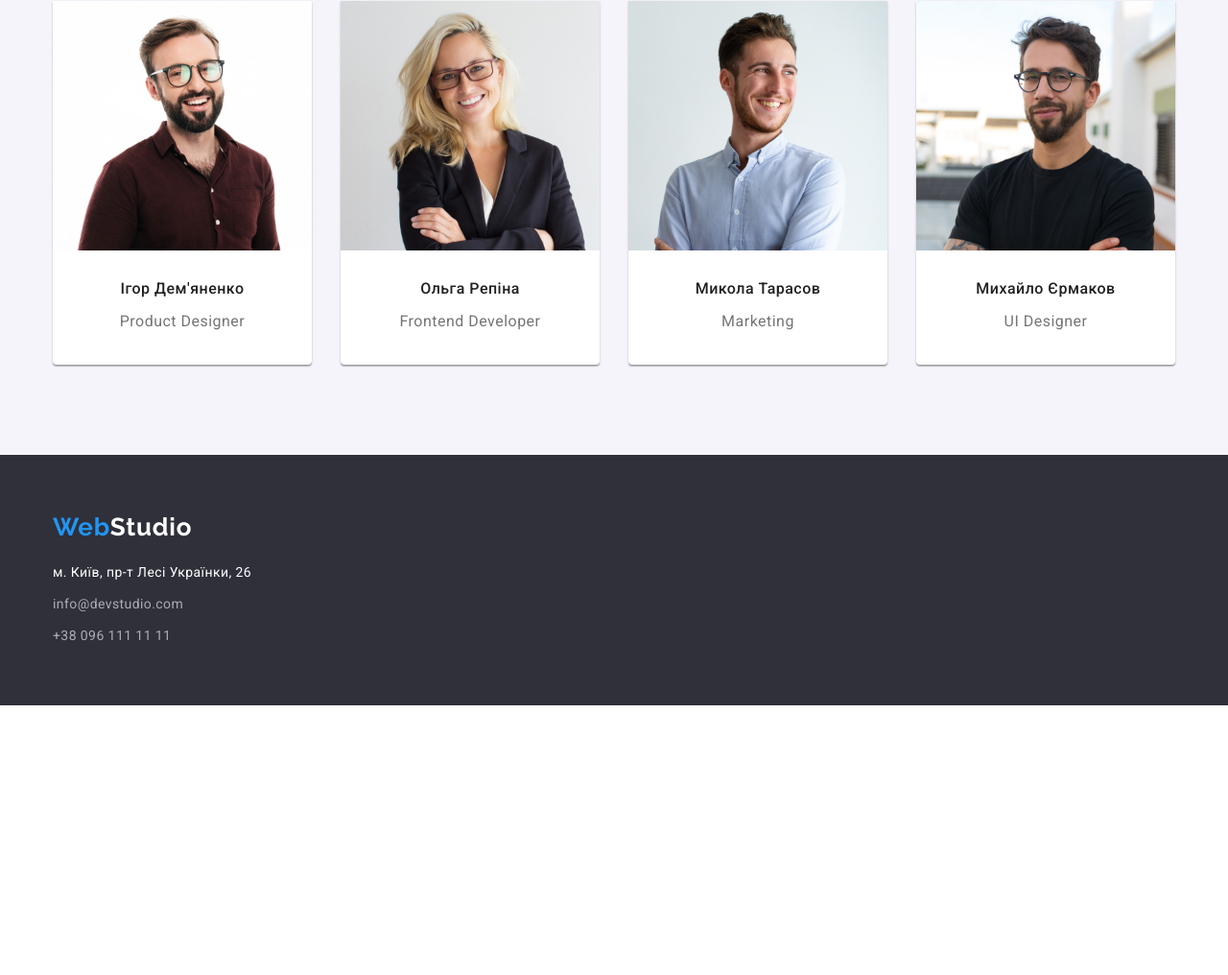
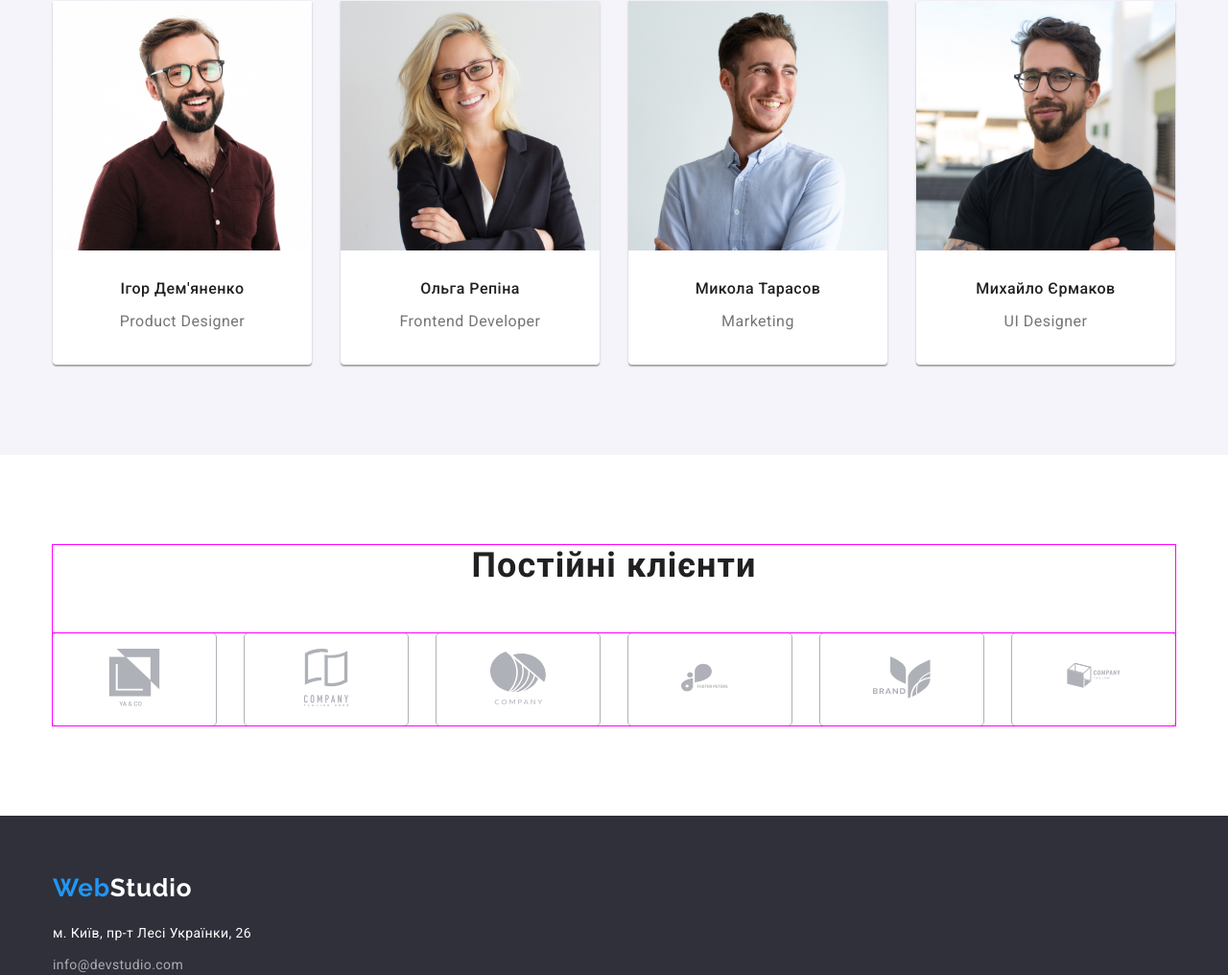
Before and after one commit to EITalanova/goit-markup-hw-06, a plain HTML site: page index.html in a window 1280 px wide. Shown: the part 1781-2797 px from the top of the page at 96% size. Before the commit the page ends 2516 px from the top, so only its background shows below. Drawn offline with nearby package versions, Linux system fonts and the light colour scheme.

Commit message:
Added section Clients

```diff
--- a/css/styles.css
+++ b/css/styles.css
@@ -220,10 +220,25 @@ body {
   display: flex;
 }
 
-.table_cell::before {
+.table-box {
+  display: flex;
+  justify-content: center;
+  padding: 25px 0;
+  margin-bottom: 30px;
+
+  /* outline: 1px solid royalblue; */
+  background-color: var(--back-lgrey);
+
+}
+
+.table-icon {
+
+}
+
+/* .table_cell::before {
   display: block;
-  height: 120px;
-  /* padding: 25px 100px; */
+  height: 120px; */
+  /* padding: 25px 100px;
 
   content: "";
   margin-bottom: 30px;
@@ -248,7 +263,7 @@ body {
 
 .table-icon-astronaut::before {
   background-image: url(../images/astronaut.svg);
-}
+} */
 
 .table_cell:not(:last-child) {
   margin-right: 30px;
@@ -358,6 +373,60 @@ body {
   line-height: 1.88;
   letter-spacing: 0.03em;
 }
+
+.clients {
+  width: 1200px;
+  padding-top: 94px;
+  margin: 0 auto;
+}
+
+.clients-title {
+  text-align: center;
+  margin-bottom: 50px;
+
+font-weight: 700;
+font-size: 36px;
+line-height: 1.17;
+letter-spacing: 0.03em;
+
+
+}
+
+.clients-container {
+
+  outline: 1px solid fuchsia;
+}
+
+.clients-logo {
+  display: flex;
+  justify-content: center;
+  outline: 1px solid fuchsia;
+}
+
+.clients-box {
+
+padding: 16px 32px;
+
+ outline: 1px solid rgba(175, 177, 184, 1);
+ border-radius: 4px;
+ fill: #AFB1B8;
+
+
+}
+
+.clients-box:hover {
+  fill: var(--activity-blue);
+  border: 1px solid var(--activity-blue);
+}
+
+.clients-box:not(:last-child) {
+margin-right: 30px;
+}
+
+.clients-icon {
+
+}
+
 
 .footer {
   background-color: var(--back-grey);
--- a/index.html
+++ b/index.html
@@ -75,6 +75,12 @@
         <div class="about-us-container">
           <ul class="table list-no-markers">
             <li class="table_cell table-icon-antenna">
+              <div class="table-box">
+                <svg class="table-icon" width="70" height="70">
+                  <use href="./images/symbol-defs.svg#icon-antenna"></use>
+                </svg>
+              </div>
+
               <h3 class="table_hader">УВАГА ДО ДЕТАЛЕЙ</h3>
               <p class="table_text">
                 Ідейні міркування, і навіть початок повсякденної роботи з
@@ -83,6 +89,11 @@
             </li>
 
             <li class="table_cell table-icon-clock">
+              <div class="table-box">
+                <svg class="table-icon" width="70" height="70">
+                  <use href="./images/symbol-defs.svg#icon-clock"></use>
+                </svg>
+              </div>
               <h3 class="table_hader">ПУНКТУАЛЬНІСТЬ</h3>
               <p class="table_text">
                 Завдання організації, особливо рамки і місце навчання кадрів
@@ -91,6 +102,11 @@
             </li>
 
             <li class="table_cell table-icon-diagram">
+              <div class="table-box">
+                <svg class="table-icon" width="70" height="70">
+                  <use href="./images/symbol-defs.svg#icon-diagram"></use>
+                </svg>
+              </div>
               <h3 class="table_hader">ПЛАНУВАННЯ</h3>
               <p class="table_text">
                 Так само консультація з широким активом значною мірою зумовлює.
@@ -98,6 +114,11 @@
             </li>
 
             <li class="table_cell table-icon-astronaut">
+              <div class="table-box">
+                <svg class="table-icon" width="70" height="70">
+                  <use href="./images/symbol-defs.svg#icon-astronaut"></use>
+                </svg>
+              </div>
               <h3 class="table_hader">СУЧАСНІ ТЕХНОЛОГІЇ</h3>
               <p class="table_text">
                 Значимість цих проблем настільки очевидна, що реалізація
@@ -193,6 +214,52 @@
           </ul>
         </div>
       </section>
+
+      <section class="clients container-styles">
+        <div class="clients-container ">
+          <h2 class="clients-title">Постійні клієнти</h2>
+
+          <ul class="clients-logo">
+            <li class="clients-box">
+              <div>
+              <svg class="clients-icon" width="106" height="60">
+                <use href="./images/symbol-defs.svg#icon-client-1"></use>
+              </svg>
+            </div>
+            </li>
+            <li class="clients-box">
+              <svg class="clients-icon" width="106" height="60">
+                <use href="./images/symbol-defs.svg#icon-client-2"></use>
+              </svg>
+            </li>
+            <li class="clients-box">
+              <svg class="clients-icon" width="106" height="60">
+                <use href="./images/symbol-defs.svg#icon-client-3"></use>
+              </svg>
+            </li>
+            <li class="clients-box">
+              <svg class="clients-icon" width="106" height="60">
+                <use href="./images/symbol-defs.svg#icon-client-4"></use>
+              </svg>
+            </li>
+            <li class="clients-box">
+              <svg class="clients-icon" width="106" height="60">
+                <use href="./images/symbol-defs.svg#icon-client-5"></use>
+              </svg>
+            </li>
+            <li class="clients-box">
+              <svg class="clients-icon" width="106" height="60">
+                <use href="./images/symbol-defs.svg#icon-client-6"></use>
+              </svg>
+            </li>
+          </ul>
+
+      </div>
+      </section>
+
+
+
+
     </main>
     <footer class="footer" id="footer">
       <div class="footer_container">
```
Also changed, not shown: images/symbol-defs.svg (added), 2 other files.
